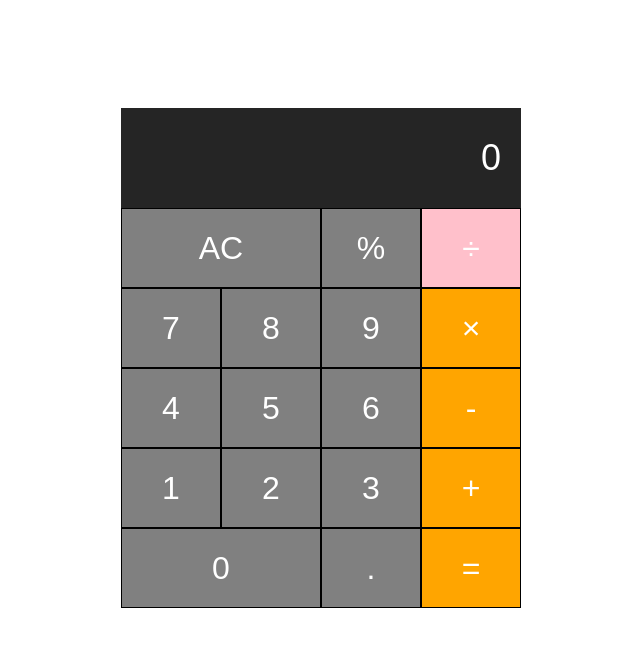
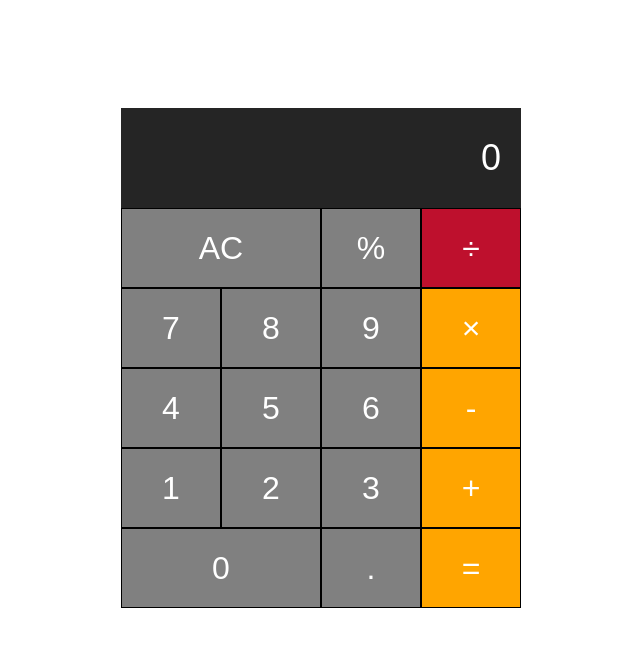
Before and after one commit to athyaasaghi/kalkulator, a plain HTML site: page index.html in a window 1280 px wide. In both pictures the pointer is over the button 790 px from the left and 248 px from the top of the page. Shown: the whole page, without its empty margins (319-959 px from the left). Drawn offline with Linux system fonts and the light colour scheme.

Commit message:
merubah css

```diff
--- a/stylesheet.css
+++ b/stylesheet.css
@@ -51,5 +51,5 @@ button:hover {
 }
 
 .operator:hover, .equal-sign:hover {
-    background-color: pink;
+    background-color: rgb(190, 16, 45);
 }
```
